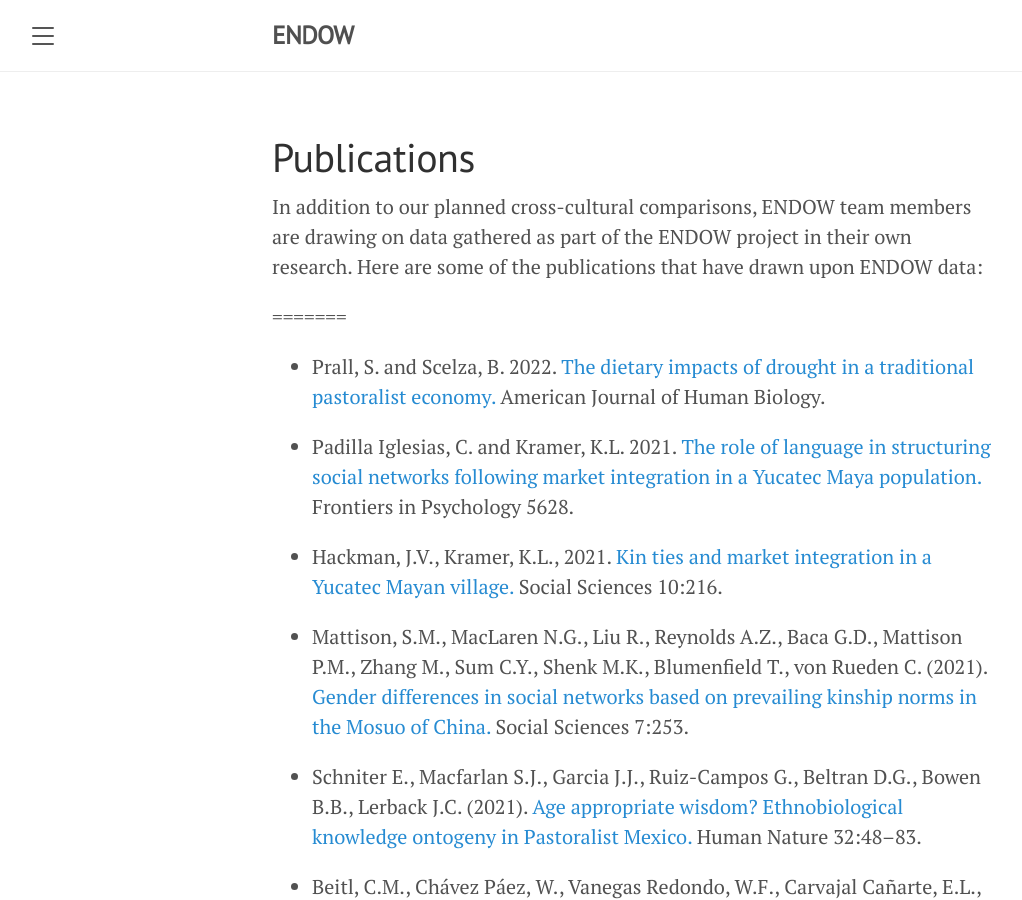
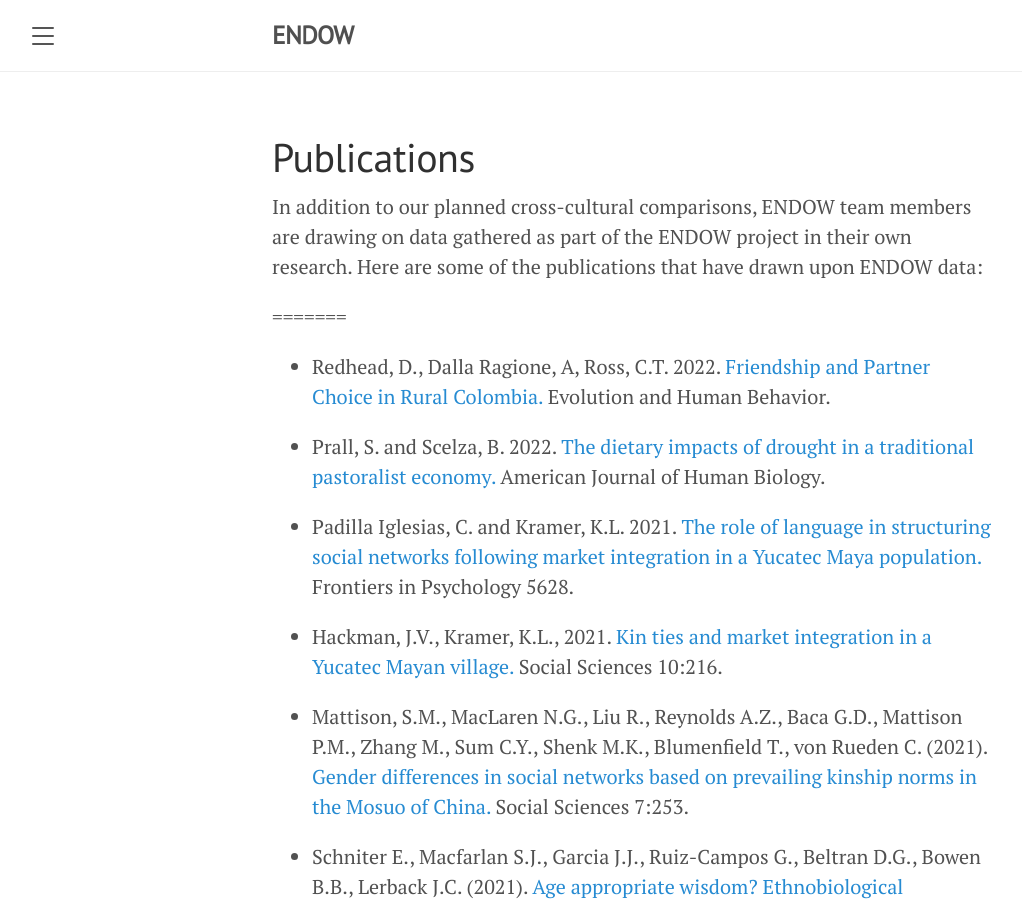
Before and after one commit to endowproject/endowproject.github.io, a Jekyll site: the page built from publications.md, in a window 1280 px wide and 900 px high. Shown: the whole window, without its empty margins (8-1030 px from the left). Built offline with Jekyll 4.4.1, drawn with Linux system fonts in a browser that asks for light colours.

Commit message:
Update publications.md

```diff
--- a/publications.md
+++ b/publications.md
@@ -6,6 +6,8 @@ title: Publications
 In addition to our planned cross-cultural comparisons, ENDOW team members are drawing on data gathered as part of the ENDOW project in their own research. Here are some of the publications that have drawn upon ENDOW data:
 
 =======
+- Redhead, D., Dalla Ragione, A, Ross, C.T. 2022. [Friendship and Partner Choice in Rural Colombia.](https://www.sciencedirect.com/science/article/abs/pii/S1090513822000484) Evolution and Human Behavior.
+
 - Prall, S. and Scelza, B. 2022. [The dietary impacts of drought in a traditional pastoralist economy.](https://doi.org/10.1002/ajhb.23803) American Journal of Human Biology.
 
 - Padilla Iglesias, C. and Kramer, K.L. 2021. [The role of language in structuring social networks following market integration in a Yucatec Maya population.](https://www.frontiersin.org/articles/10.3389/fpsyg.2021.656963/full) Frontiers in Psychology 5628.
```
